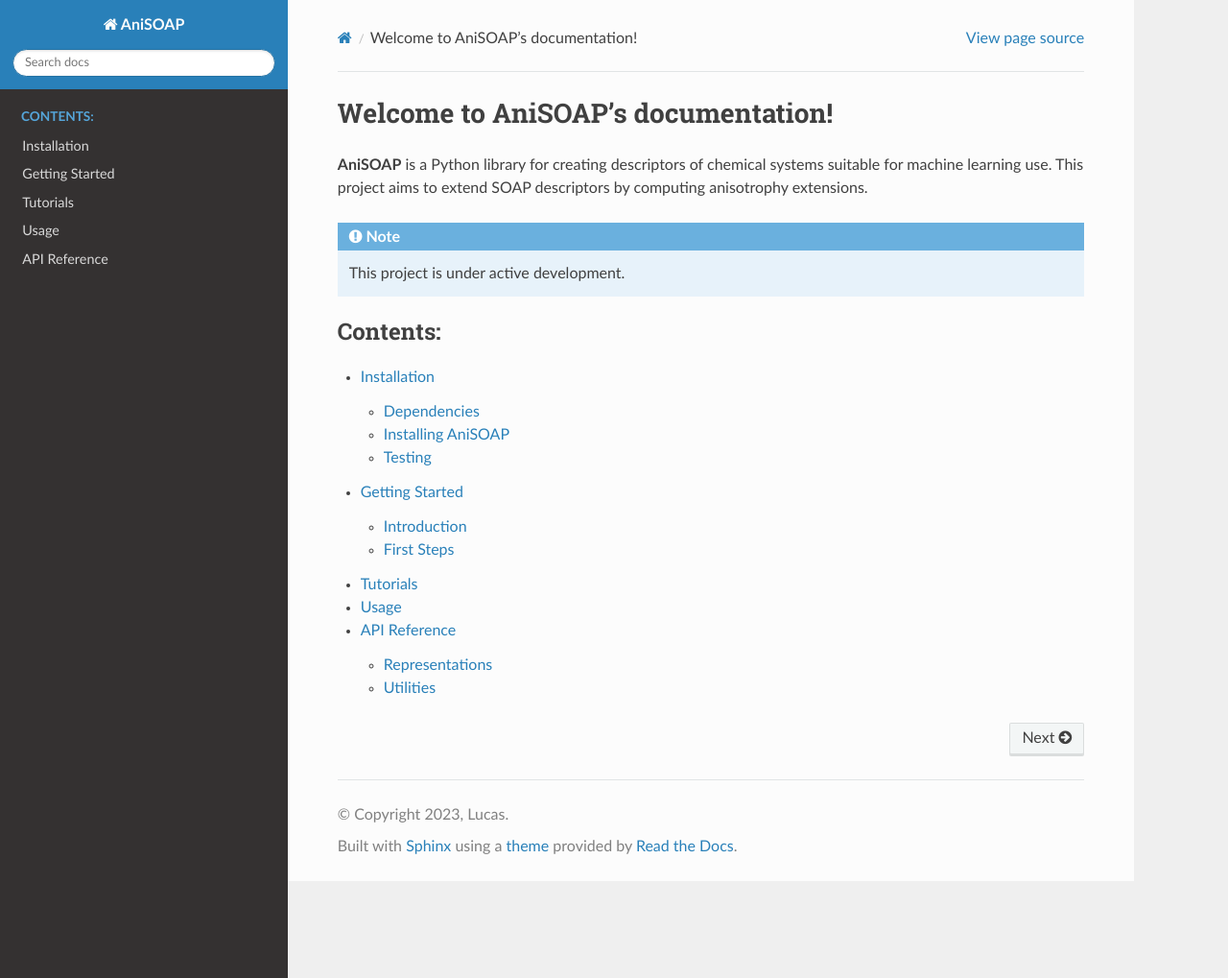
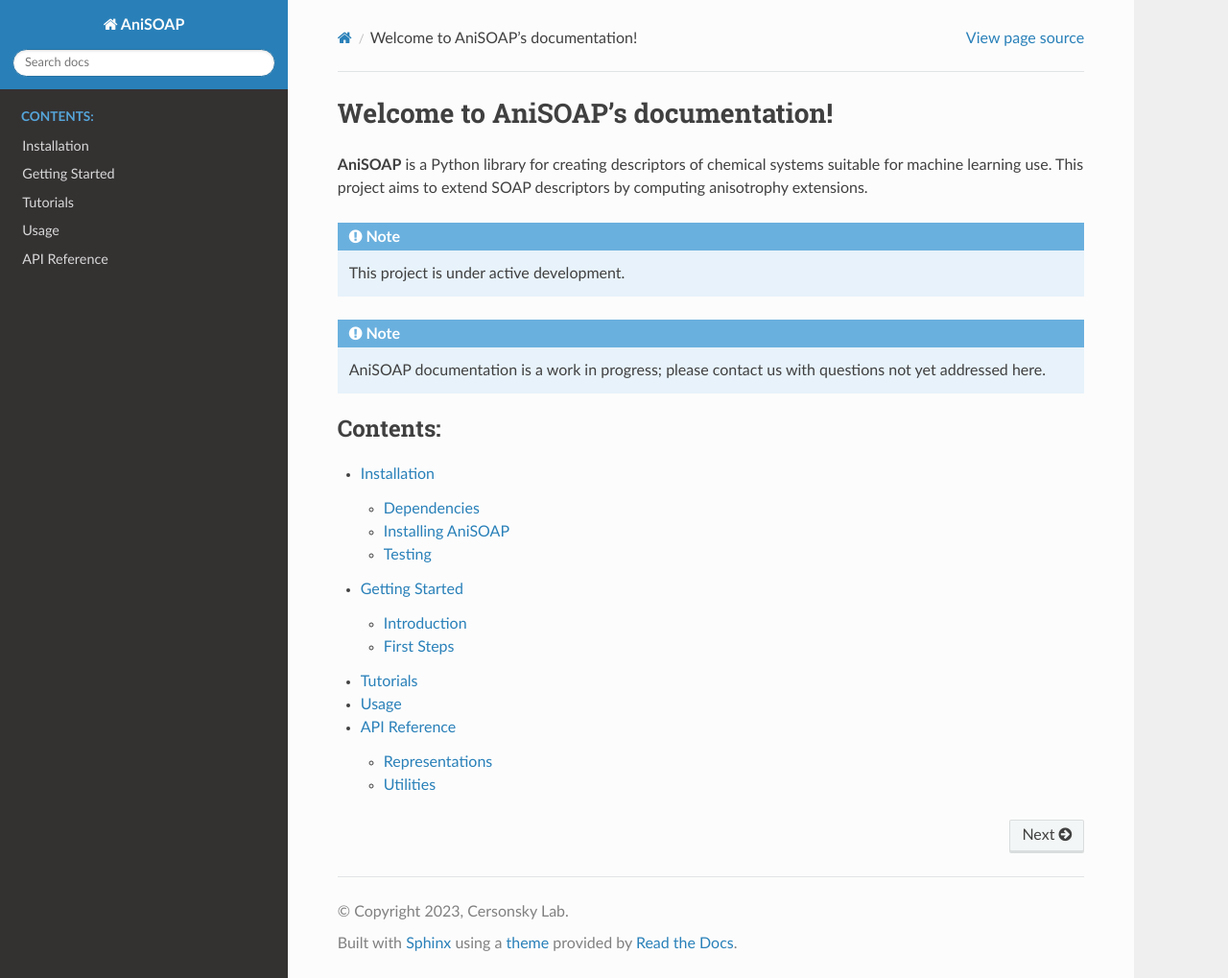
Before and after one commit to cersonsky-lab/AniSOAP, a Sphinx documentation site: the page built from docs/source/index.rst, in a window 1280 px wide and 1019 px high. Shown: the whole window at 96% size. Built offline with Sphinx 7.4.7 and the Read the Docs theme 2.0.0, drawn with Linux system fonts in a browser that asks for light colours.

Commit message:
Changing copyright info, author info

```diff
--- a/docs/source/conf.py
+++ b/docs/source/conf.py
@@ -10,8 +10,8 @@
 root_doc = 'index'
 
 project = 'AniSOAP'
-copyright = '2023, Lucas'
-author = 'Lucas'
+copyright = '2023, Cersonsky Lab'
+author = 'The Cersonsky Lab'
 release = '0.0.1'
 
 # -- General configuration ---------------------------------------------------
--- a/docs/source/index.rst
+++ b/docs/source/index.rst
@@ -10,6 +10,11 @@
 
    This project is under active development.
 
+.. note::
+
+   AniSOAP documentation is a work in progress; please contact us with questions
+   not yet addressed here.
+
 .. toctree::
    :maxdepth: 2
    :caption: Contents:
```
